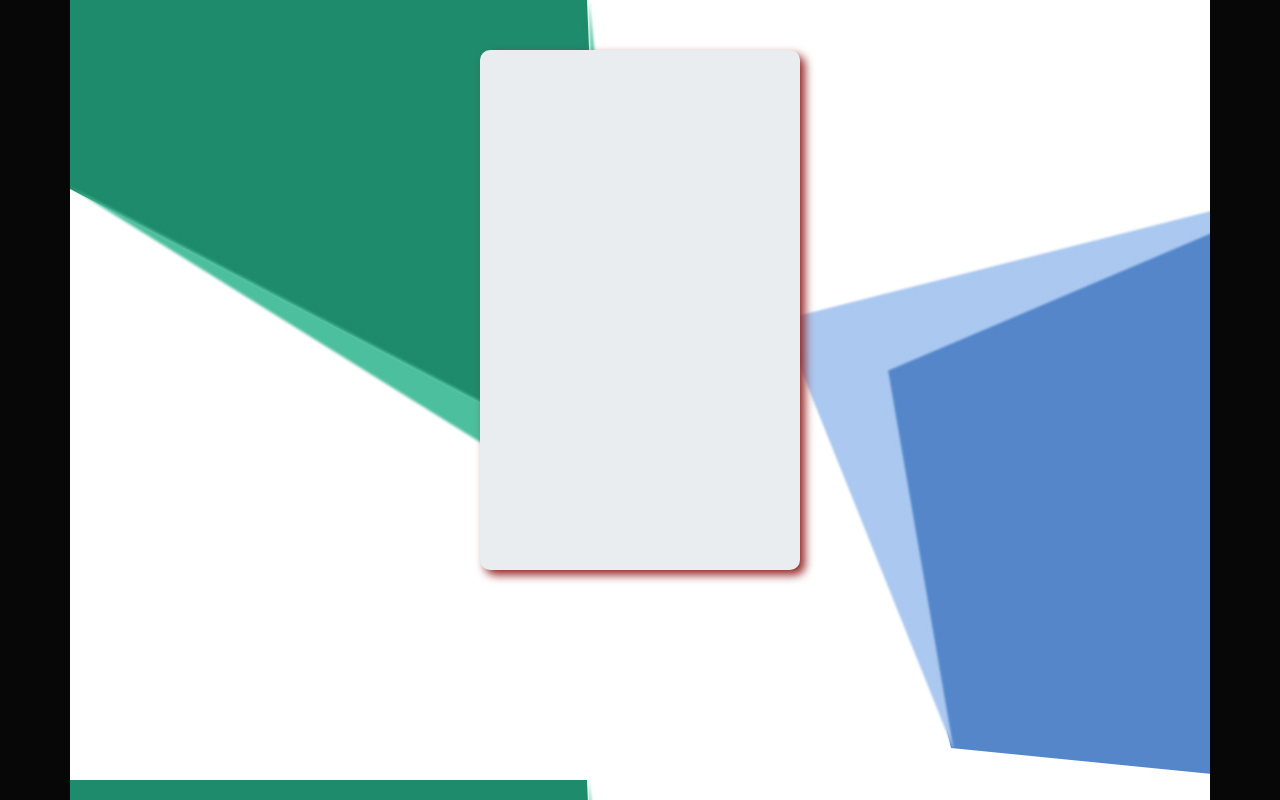
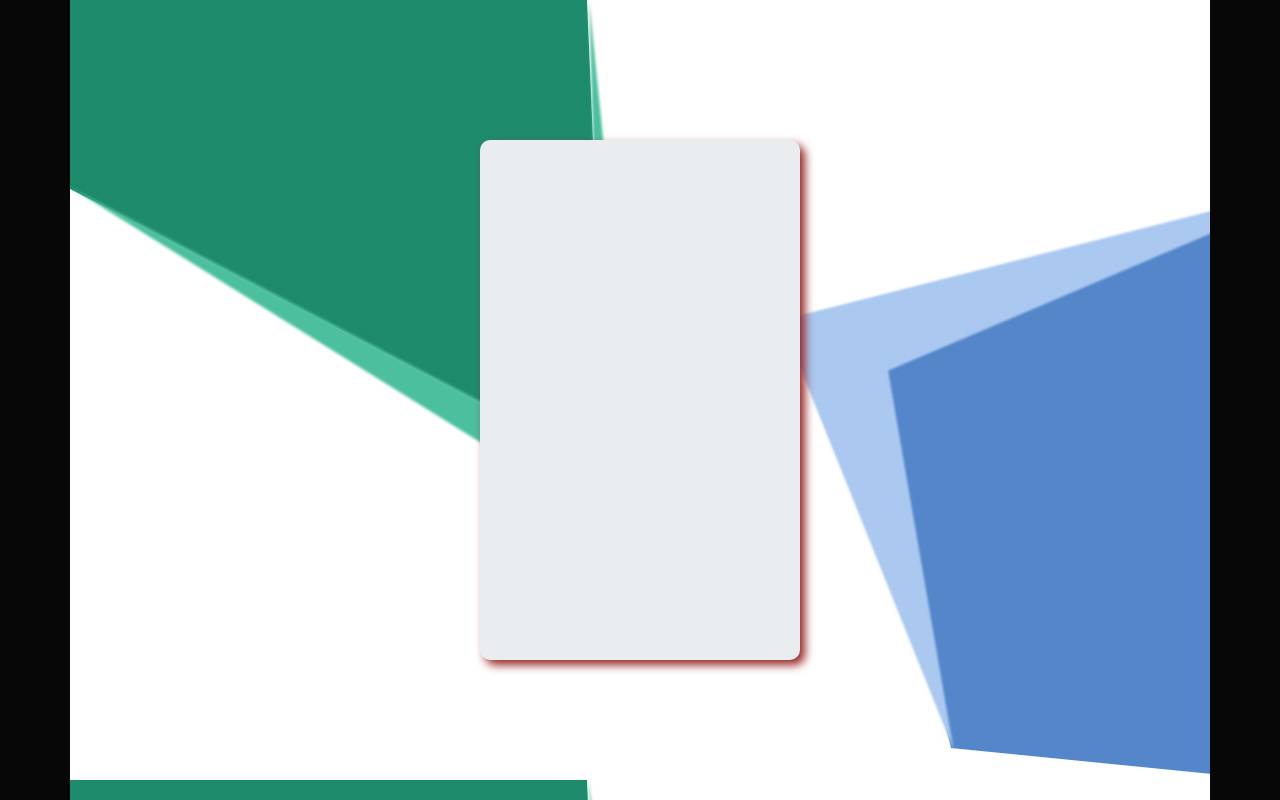
Before and after one commit to kbutsho/JsCalculator, a plain HTML site: page index.html in a window 1280 px wide. Drawn offline with nearby package versions, Linux system fonts and the light colour scheme.

Commit message:
2nd commit

```diff
--- a/style.css
+++ b/style.css
@@ -6,14 +6,15 @@ body{
     height: 100vh;
     width: 90%;
     background-image: url(images/bg2.jpg);
+    display: flex;
+    align-items: center;
 }
 .calculator{
     height: 520px;
     width: 320px;
     background-color: #eaedef;
     margin: 0 auto;
-    position: relative;
-    top:50px;
+
     border-radius: 10px;
     box-shadow: 5px 5px 10px rgb(149, 37, 37);
 
```
